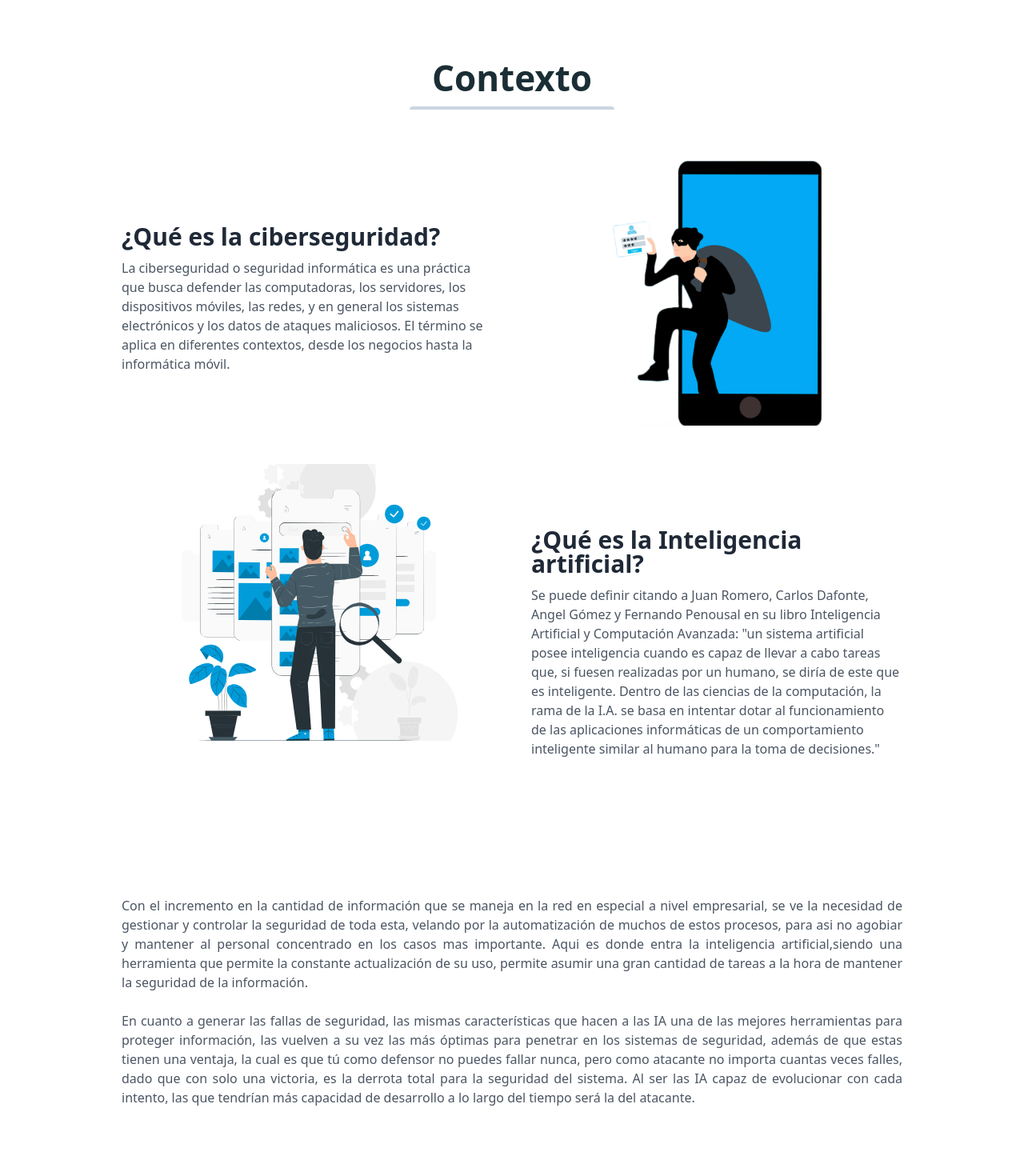
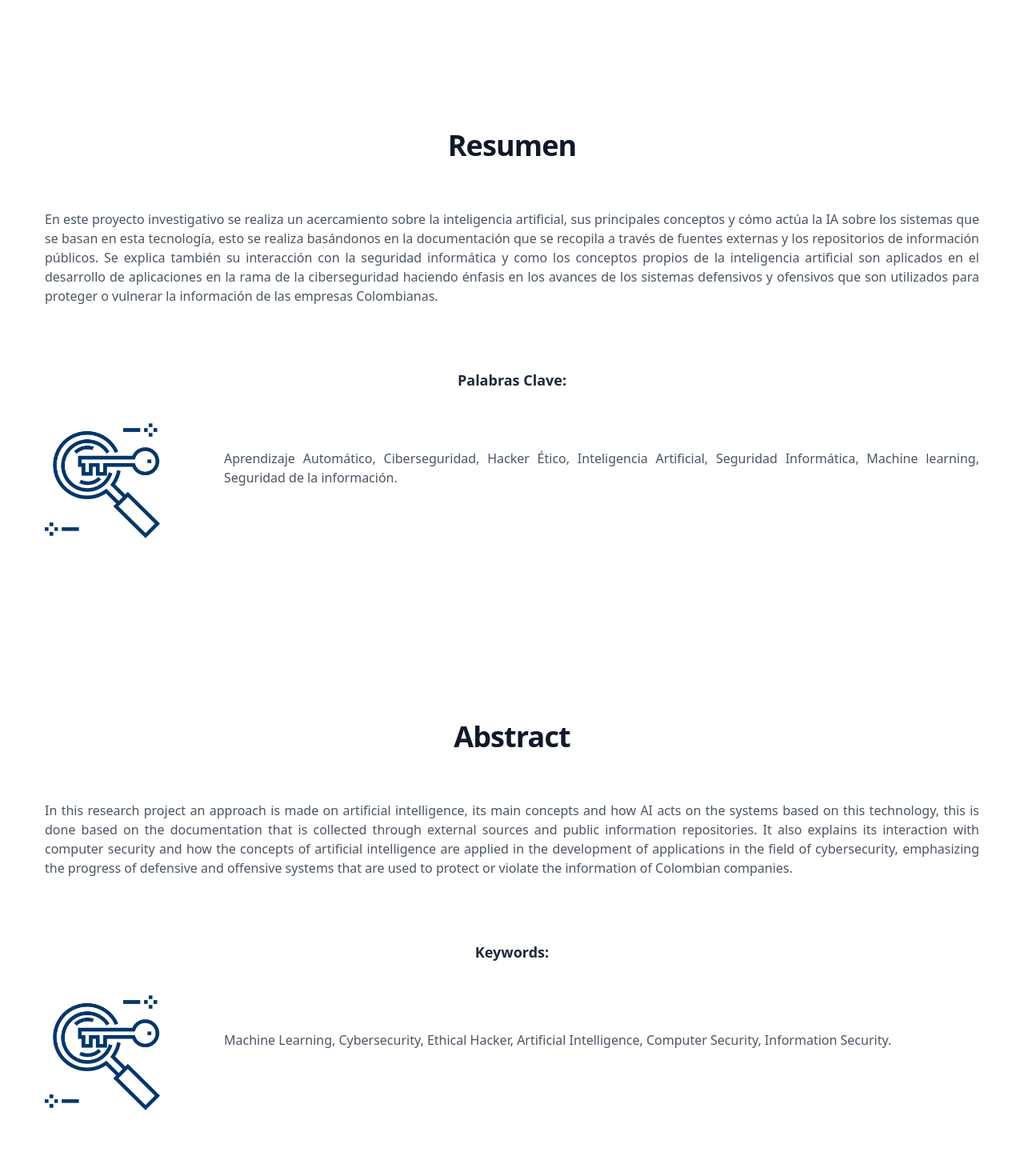
Before and after one commit to cardacar/fdi-2022, a Next.js app: page / in a window 1280 px wide. Shown: the part 1200-2670 px from the top of the page at 80% size. Built offline with nearby package versions, Linux system fonts and the light colour scheme.

Commit message:
feat: add resumen, abstract and keywords

```diff
--- /dev/null
+++ b/src/components/Abstract.tsx
@@ -0,0 +1,35 @@
+import React from 'react';
+import Instrumentos from './Instrumentos';
+import Keywords from './Keywords';
+import Procedimiento from './Procedimiento';
+import Tecnicas from './Tecnicas';
+
+const Abstract = () => {
+	return (
+		<div className={`py-12 bg-background`} id='problema'>
+			<div className='max-w-7xl mx-auto px-4 sm:px-6 lg:px-8 '>
+				<div className={`w-full p-6 mt-20 text-center`}>
+					<div className='lg:text-center'>
+						<h1 className='mt-2 text-3xl leading-8 font-extrabold tracking-tight text-gray-900 sm:text-4xl pb-16'>
+							Abstract
+						</h1>
+					</div>
+					<div className={`align-middle flex items-center gap-20`}>
+						<p className={`text-gray-600 mb-8 text-justify flex-grow`}>
+            In this research project an approach is made on artificial intelligence, its main concepts
+             and how AI acts on the systems based on this technology, this is done based on the documentation
+            that is collected through external sources and public information repositories. It also explains
+            its interaction with computer security and how the concepts of artificial intelligence are
+            applied in the development of applications in the field of cybersecurity, emphasizing the
+            progress of defensive and offensive systems that are used to protect or violate the
+            information of Colombian companies.
+						</p>{' '}
+					</div>
+				</div>{' '}
+			</div>
+			<Keywords />
+		</div>
+	);
+};
+
+export default Abstract;
--- /dev/null
+++ b/src/components/Keywords.tsx
@@ -0,0 +1,26 @@
+const Keywords = () => {
+	return (
+		<div className={` bg-background`} id='problema'>
+			<div className='max-w-7xl mx-auto px-4 sm:px-6 lg:px-8 flex'>
+				<div className={`w-full p-6 text-center`}>
+					<div className='lg:text-center'>
+						<p className='text-lg text-gray-800 font-bold pb-10'>
+							Keywords:
+						</p>
+					</div>
+					<div className={`align-middle flex items-center gap-20`}>
+						<div className='flex-grow-0 flex-shrink-0 w-36'>
+							<img src='/assets/images/palabra.png' />
+						</div>
+						<p className={`text-gray-600 mb-8 text-justify flex-grow`}>
+            Machine Learning, Cybersecurity, Ethical Hacker, Artificial Intelligence,
+            Computer Security, Information Security.
+						</p>{' '}
+					</div>
+				</div>{' '}
+			</div>
+		</div>
+	);
+};
+
+export default Keywords;
--- /dev/null
+++ b/src/components/PalabrasClave.tsx
@@ -0,0 +1,26 @@
+const PalabrasClave = () => {
+	return (
+		<div className={` bg-background`} id='problema'>
+			<div className='max-w-7xl mx-auto px-4 sm:px-6 lg:px-8 flex'>
+				<div className={`w-full p-6 text-center`}>
+					<div className='lg:text-center'>
+						<p className='text-lg text-gray-800 font-bold pb-10'>
+							Palabras Clave:
+						</p>
+					</div>
+					<div className={`align-middle flex items-center gap-20`}>
+						<div className='flex-grow-0 flex-shrink-0 w-36'>
+							<img src='/assets/images/palabra.png' />
+						</div>
+						<p className={`text-gray-600 mb-8 text-justify flex-grow`}>
+            Aprendizaje Automático, Ciberseguridad, Hacker Ético, Inteligencia Artificial,
+            Seguridad Informática, Machine learning, Seguridad de la información.
+						</p>{' '}
+					</div>
+				</div>{' '}
+			</div>
+		</div>
+	);
+};
+
+export default PalabrasClave;
--- /dev/null
+++ b/src/components/Resumen.tsx
@@ -0,0 +1,36 @@
+import React from 'react';
+import Instrumentos from './Instrumentos';
+import PalabrasClave from './PalabrasClave';
+import Procedimiento from './Procedimiento';
+import Tecnicas from './Tecnicas';
+
+const Resumen = () => {
+	return (
+		<div className={`py-12 bg-background`} id='problema'>
+			<div className='max-w-7xl mx-auto px-4 sm:px-6 lg:px-8 '>
+				<div className={`w-full p-6 mt-20 text-center`}>
+					<div className='lg:text-center'>
+						<h1 className='mt-2 text-3xl leading-8 font-extrabold tracking-tight text-gray-900 sm:text-4xl pb-16'>
+							Resumen
+						</h1>
+					</div>
+					<div className={`align-middle flex items-center gap-20`}>
+						<p className={`text-gray-600 mb-8 text-justify flex-grow`}>
+            En este proyecto investigativo se realiza un acercamiento sobre la inteligencia artificial,
+            sus principales conceptos y cómo actúa la IA sobre los sistemas que se basan en esta tecnología,
+            esto se realiza basándonos en la documentación que se recopila a través de fuentes externas y
+            los repositorios de información públicos. Se explica también su interacción con la seguridad
+            informática y como los conceptos propios de la inteligencia artificial son aplicados en el
+            desarrollo de aplicaciones en la rama de la ciberseguridad haciendo énfasis en los avances
+            de los sistemas defensivos y ofensivos que son utilizados para proteger o vulnerar la
+            información de las empresas Colombianas.
+						</p>{' '}
+					</div>
+				</div>{' '}
+			</div>
+			<PalabrasClave />
+		</div>
+	);
+};
+
+export default Resumen;
--- a/src/pages/index.tsx
+++ b/src/pages/index.tsx
@@ -12,6 +12,8 @@ import Product from "../components/Product";
 import Necesidad from "../components/Necesidad";
 import Problema from "../components/Problema";
 import Bibliografia from "../components/Bibliografia";
+import Resumen from "../components/Resumen";
+import Abstract from "../components/Abstract";
 
 const App = () => {
   return (
@@ -28,6 +30,11 @@ const App = () => {
         <MainHeroImage />
       </div>
       <Canvas />
+      <LazyShow>
+        <Resumen/>
+        <Abstract/>
+      </LazyShow>
+      <Canvas/>
       <LazyShow>
         <>
           <Product />
@@ -50,18 +57,17 @@ const App = () => {
           <Problema />
         </>
       </LazyShow>
-
-      <LazyShow>
-        <>
-          <Bibliografia />
-        </>
-      </LazyShow>
-
       <LazyShow>
         <>
           <Canvas />
 
           <Pricing />
+        </>
+      </LazyShow>
+      <LazyShow>
+        <>
+          <Canvas/>
+          <Bibliografia />
         </>
       </LazyShow>
       <LazyShow>
```
Also changed, not shown: public/assets/images/Palabra.png (added).
